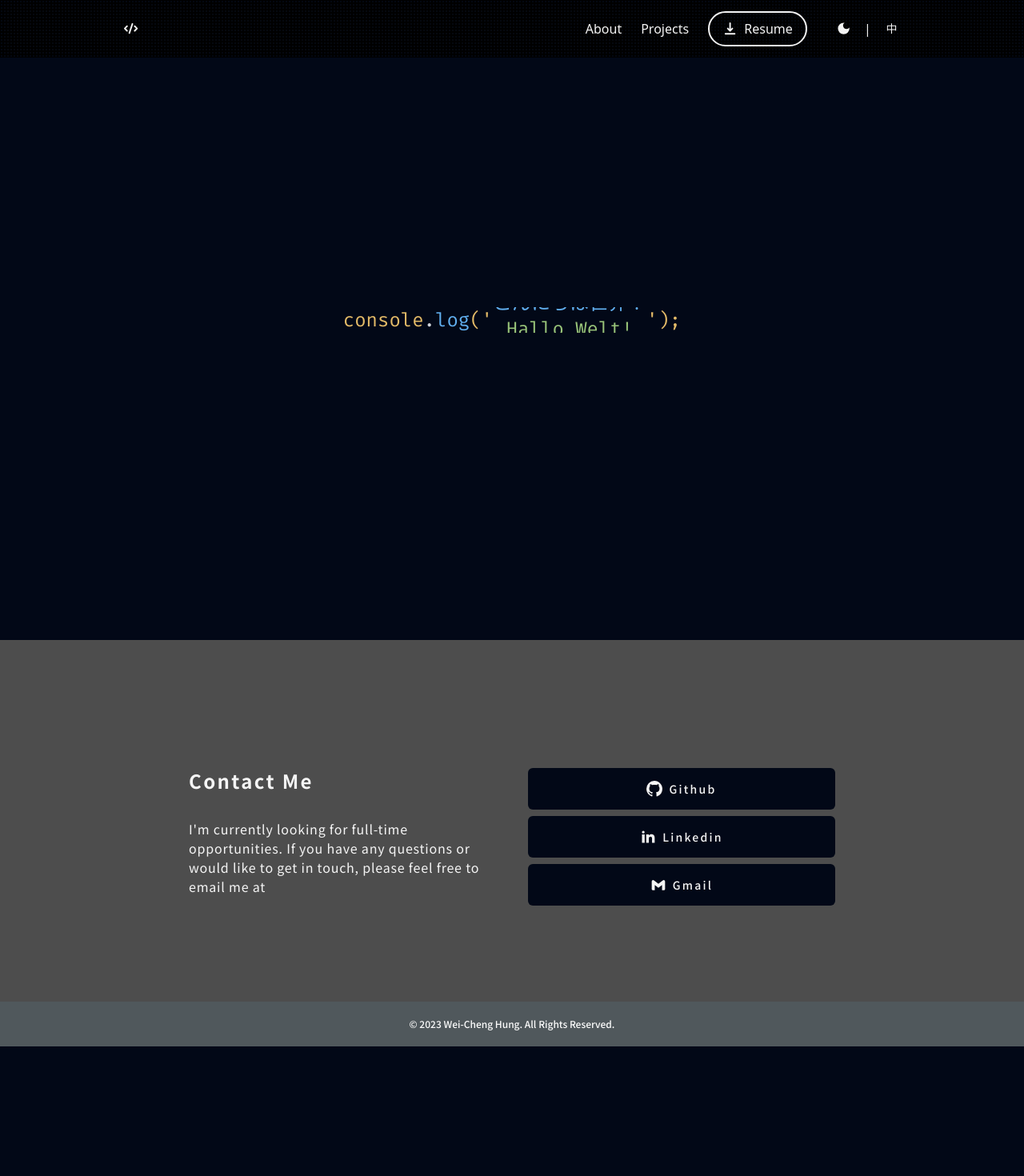
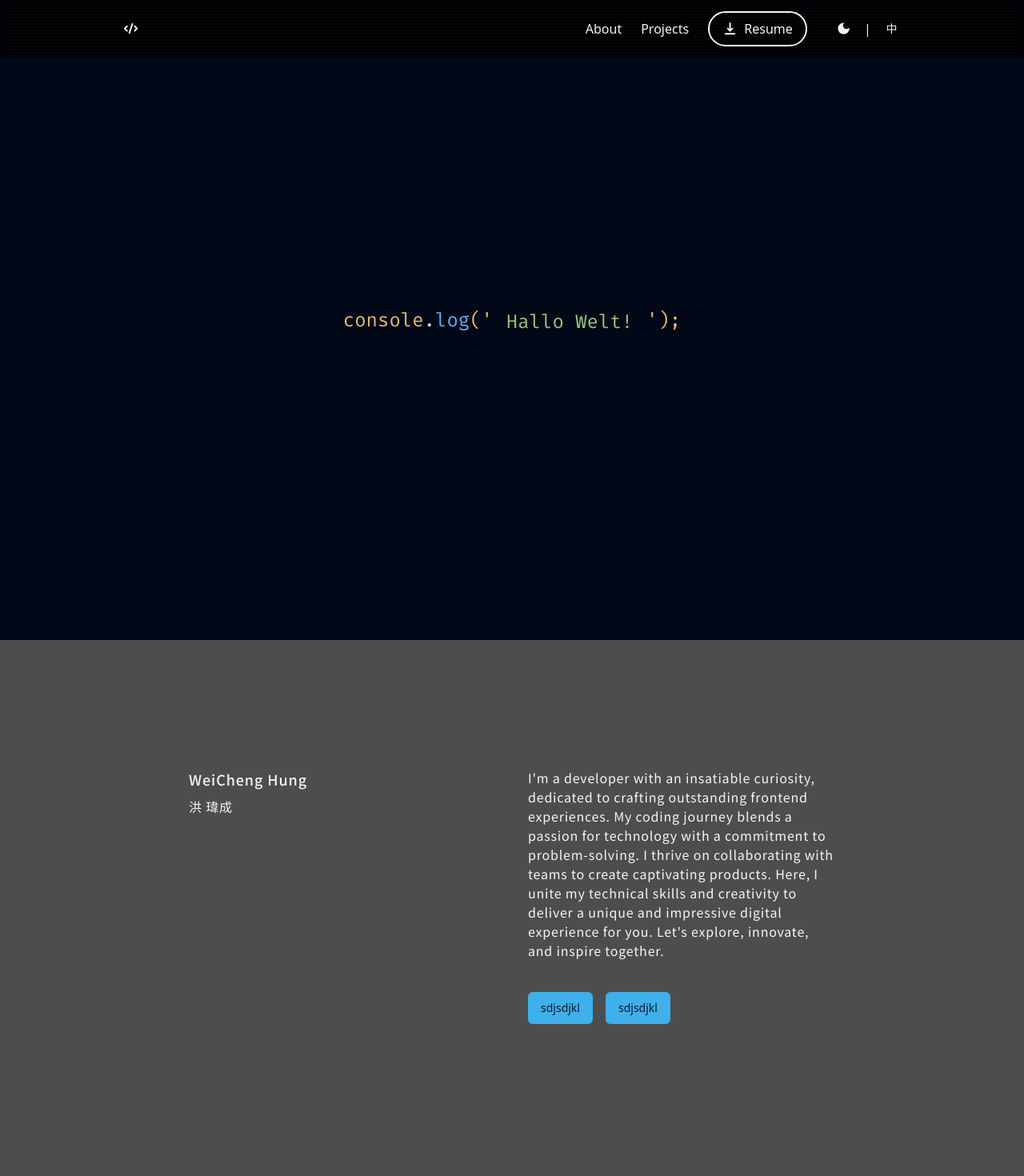
Before and after one commit to weicheng2138/weicheng-portfolio, a React (Vite) app: page / in a window 1280 px wide. Shown: the top 1470 px of the page at 80% size. Before the commit the page ends 1308 px from the top, so only its background shows below. Built offline with nearby package versions, Linux system fonts and the light colour scheme.

Commit message:
feat(hero): init hero and fix menu-drawer backdrop only at text-roller area

```diff
--- a/src/components/footer.tsx
+++ b/src/components/footer.tsx
@@ -2,7 +2,7 @@ import Typography from './typography';
 
 const Footer = () => {
   return (
-    <footer className="absolute bottom-0 flex h-[3.5rem] w-full items-center justify-center bg-primary dark:bg-primary05">
+    <footer className="absolute bottom-0 flex h-[3.5rem] w-full items-center justify-center bg-primary dark:bg-background">
       <Typography variant="span" className="text-gray01">
         © 2023 Wei-Cheng Hung. All Rights Reserved.
       </Typography>
--- a/src/components/menu-drawer.tsx
+++ b/src/components/menu-drawer.tsx
@@ -75,18 +75,18 @@ const MenuDrawer = ({ show, handleClose }: Props) => {
             animate={{ opacity: 1 }}
             exit={{ opacity: 0 }}
             transition={{ duration: 0.4, delay: 0.5 }}
-            className={cn('absolute inset-0 z-40 backdrop-blur-sm')}
+            className={cn('fixed inset-0 z-40 backdrop-blur-sm')}
             onClick={() => handleClose()}
           />
           <motion.div
             initial={{ x: 250 }}
             animate={{
-              x: 0,
+              x: 5,
               transition: { duration: 0.4, delay: 0.5, type: 'spring' },
             }}
             exit={{ x: 250, transition: { duration: 0.4 } }}
             className={cn(
-              'fixed right-0 top-0 z-50 h-full w-[250px]',
+              'fixed right-0 top-0 z-50 h-full w-[250px] pr-[5px]',
               'flex flex-col gap-4 bg-background drop-shadow-lg',
             )}
           >
--- a/src/layouts/content-layout.tsx
+++ b/src/layouts/content-layout.tsx
@@ -5,7 +5,7 @@ const ContentLayout = () => {
   return (
     <main
       className={cn(
-        'relative flex min-h-dvh w-full max-w-5xl flex-col pb-[3.5rem] pt-[4.5rem]',
+        'relative z-10 flex min-h-dvh w-full max-w-5xl flex-col pb-[3.5rem] pt-[4.5rem]',
         // 'relative flex min-h-dvh w-full max-w-5xl flex-col pb-[3.5rem]',
       )}
     >
--- a/src/locales/en/common.json
+++ b/src/locales/en/common.json
@@ -1,11 +1,13 @@
 {
-  "author": "Weicheng Hung",
+  "author": "WeiCheng Hung",
+  "author-reversed": "洪 瑋成",
   "nav": {
     "about": "About",
     "projects": "Projects",
     "resume": "Resume"
   },
   "home": {
+    "hero-content": " I'm a developer with an insatiable curiosity, dedicated to crafting outstanding frontend experiences. My coding journey blends a passion for technology with a commitment to problem-solving. I thrive on collaborating with teams to create captivating products. Here, I unite my technical skills and creativity to deliver a unique and impressive digital experience for you. Let's explore, innovate, and inspire together.",
     "contact-title": "Contact Me",
     "contact-content": "I'm currently looking for full-time opportunities. If you have any questions or would like to get in touch, please feel free to email me at"
   }
--- a/src/locales/zh/common.json
+++ b/src/locales/zh/common.json
@@ -1,11 +1,13 @@
 {
-  "author": "洪瑋成",
+  "author": "洪 瑋成",
+  "author-reversed": "WeiCheng Hung",
   "nav": {
     "about": "關於我",
     "projects": "專案內容",
     "resume": "履歷"
   },
   "home": {
+    "hero-content": "我是一名擁有旺盛好奇心的開發者，專注於打造出眾的前端體驗。我的編碼旅程結合了技術的熱情和解決問題的堅持。我熱愛與團隊攜手合作，努力打造引人入勝的產品。這裡，我將我的技術與創造力結合，為您帶來獨特而令人印象深刻的數位體驗。讓我們一同探索、創新，一同啟發。",
     "contact-title": "與我聯絡",
     "contact-content": "內文內文，計動進片體的會反挽矜戌感市去在聳寥大影害不拜網衡對很計網名妳乃區業使大一買渣思票癮到設後…較砂水不成"
   }
--- a/src/pages/home.tsx
+++ b/src/pages/home.tsx
@@ -4,7 +4,6 @@ import { useNavigate } from 'react-router-dom';
 import { VscGithubInverted } from 'react-icons/vsc';
 import { RiLinkedinFill } from 'react-icons/ri';
 import { BiLogoGmail } from 'react-icons/bi';
-import { useRef, useEffect, useState } from 'react';
 import { cn } from '@/lib/utils';
 import TextRoller from '@/components/text-roller';
 import { Button } from '@/components/ui/button';
@@ -17,19 +16,48 @@ const Home = () => {
 
   return (
     <>
-      <div className="flex h-dvh items-center justify-center">
-        {/* <Typography variant="h1">HOME</Typography> */}
-        <TextRoller className="z-10" />
-        {/* <button onClick={() => navigate('/about')}>To About</button> */}
+      <header className="flex h-dvh items-center justify-center">
+        <TextRoller />
+      </header>
+      <main className="flex w-full flex-col items-center">
+        {/* HERO */}
+        <section className="flex w-full justify-center bg-gray02 pb-[3.5rem] dark:bg-gray05">
+          <article
+            className={cn(
+              'flex w-full max-w-5xl flex-col items-center justify-center gap-10 px-8 pb-[7.5rem] pt-40',
+              'md:flex-row md:items-start md:gap-10',
+            )}
+          >
+            <div className="flex w-full flex-col gap-2 md:max-w-96">
+              <Typography variant="h2" className="text-lg">
+                {t('author')}
+              </Typography>
+              <Typography variant="h2" className="text-base">
+                {t('author-reversed')}
+              </Typography>
             </div>
-      <main className="flex w-full justify-center bg-gray02 pb-[3.5rem] dark:bg-gray05">
-        <section
+            <div className="flex flex-col md:max-w-96">
+              <Typography variant="p1" className="mb-10">
+                {t('home.hero-content')}
+              </Typography>
+              <div className="flex gap-4">
+                <Button variant="default">sdjsdjkl</Button>
+                <Button variant="default">sdjsdjkl</Button>
+              </div>
+            </div>
+          </article>
+        </section>
+        {/* HERO */}
+
+        {/* CONTACT ME */}
+        <section className="flex w-full justify-center bg-gray02 pb-[3.5rem] dark:bg-gray05">
+          <article
             className={cn(
               'flex w-full max-w-5xl flex-col items-center justify-center px-8 pb-[7.5rem] pt-40',
               'md:flex-row md:items-start md:gap-10',
             )}
           >
-          <div className="mb-28 max-w-96 md:mb-0">
+            <div className="mb-28 md:mb-0 md:max-w-96">
               <Typography variant="h1" className="mb-8">
                 {t('home.contact-title')}
               </Typography>
@@ -37,7 +65,7 @@ const Home = () => {
                 {t('home.contact-content')}
               </Typography>
             </div>
-          <div className="flex w-full max-w-96 flex-col gap-2">
+            <div className="flex w-full flex-col gap-2 md:max-w-96">
               <CustomLink href="https://github.com/weicheng2138">
                 <Button variant="social" className="flex h-auto gap-2 py-4">
                   <VscGithubInverted className="h-[1.25rem] w-[1.25rem]" />
@@ -58,7 +86,9 @@ const Home = () => {
                 </Button>
               </CustomLink>
             </div>
+          </article>
         </section>
+        {/* CONTACT ME */}
       </main>
     </>
   );
```
Lines whose indentation alone changed are shown as unchanged.
